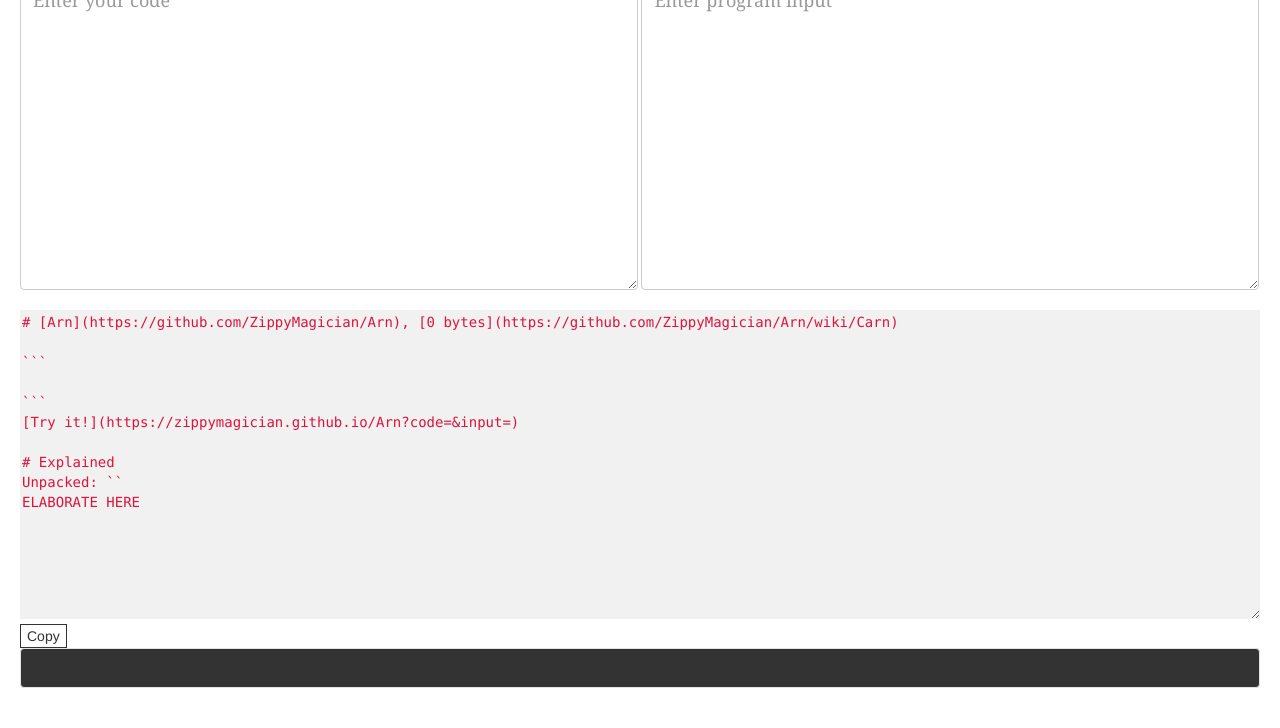
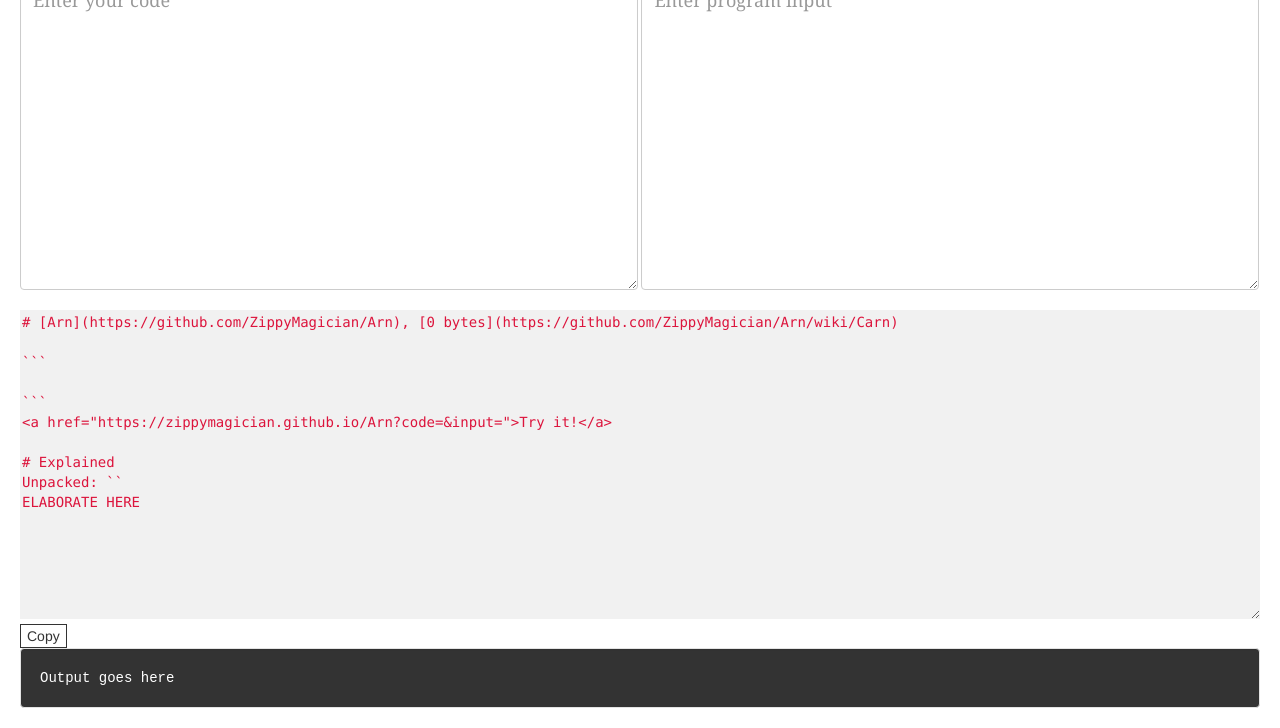
Before and after one commit to ZippyMagician/Arn, a website: page docs/index.html in a window 1280 px wide. Shown: the part 85-813 px from the top of the page. Drawn offline with nearby package versions, Linux system fonts and the light colour scheme.

Commit message:
Fix some things

````diff
--- a/docs/index.html
+++ b/docs/index.html
@@ -77,17 +77,17 @@
         <script type="text/javascript">
             function encodeLink(a) {
                 try {
-                    return btoa(a.split("").map(i => String.fromCharCode(codestr.indexOf(i))).join("")).replace(/=+$/, '')
+                    return btoa(a.split("").map(i => String.fromCharCode(codestr.indexOf(i))).join("")).replace(/=+$/, '');
                 } catch (error) {
-                    return escape(a)
+                    return encodeURI(a);
                 }
             }
 
             function decodeLink(a) {
                 try {
-                    return atob(a).split("").map(i => codestr[i.charCodeAt(0)]).join("")
+                    return atob(a).split("").map(i => codestr[i.charCodeAt(0)]).join("");
                 } catch (error) {
-                    return unescape(a)
+                    return decodeURI(a);
                 }
             }
 
@@ -111,7 +111,7 @@
             x = decodeLink(qstr("input"));
             ins.value = x;
 
-            out.innerHTML = runArn(code.value, ins.value);
+            // out.innerHTML = runArn(code.value, ins.value);
 
             function stackTemplate() {
                 let comp = pack(code.value);
@@ -124,11 +124,11 @@
                     '```\n' +
                     body +
                     '\n```' +
-                    '\n[Try it!](https://zippymagician.github.io/Arn?code=' +
+                    '\n<a href="https://zippymagician.github.io/Arn?code=' +
                     encodeLink(code.value) +
                     '&input=' +
                     encodeLink(ins.value) +
-                    ")\n\n# Explained\nUnpacked: `" + code.value + "`\nELABORATE HERE";
+                    "\">Try it!</a>\n\n# Explained\nUnpacked: `" + code.value + "`\nELABORATE HERE";
             }
 
             function fetchLink() {
````
